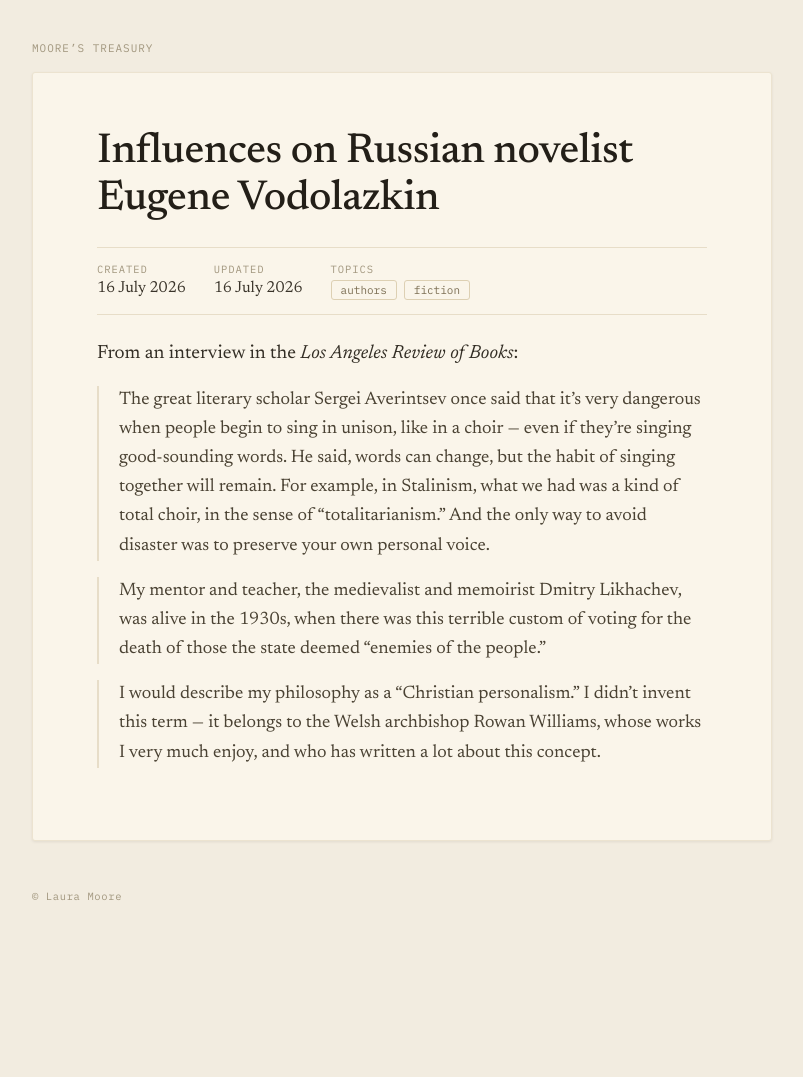
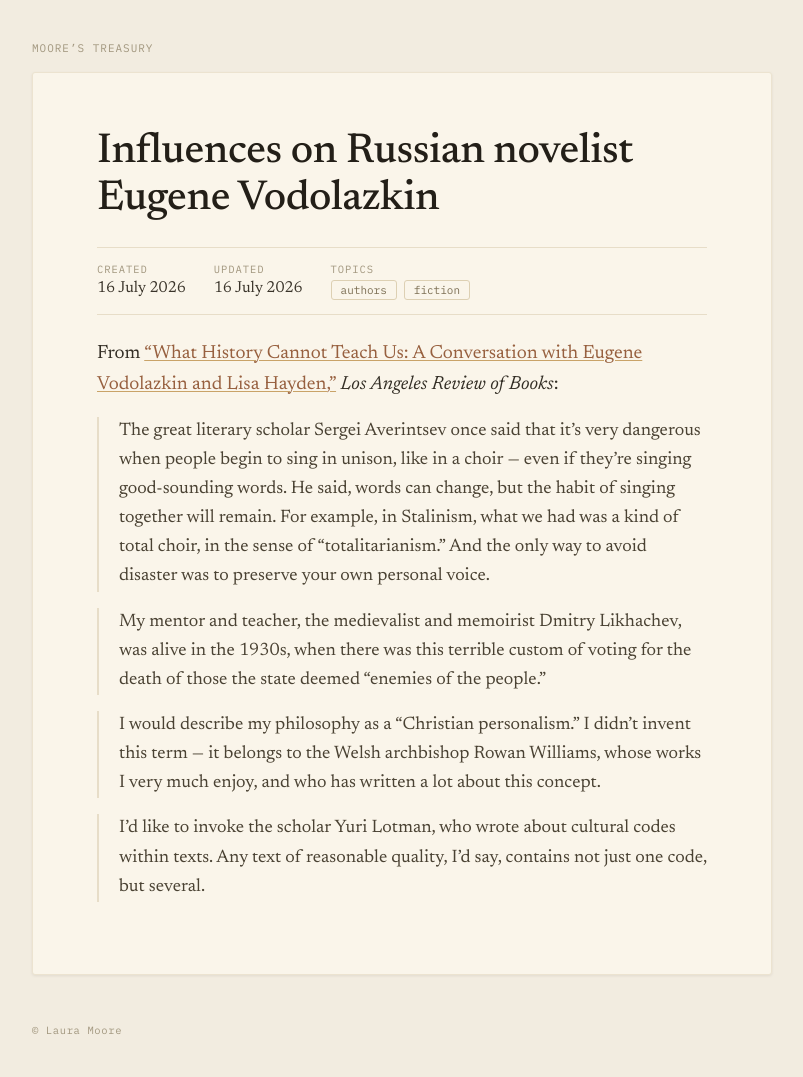
Before and after one commit to lauramoorewrites-del/treasury, a Jekyll site: the page built from _pages/influences-on-eugene-vodolazkin.md, in a window 1280 px wide. Shown: the whole page, without its empty margins (238-1041 px from the left). Built offline with Jekyll 4.4.1, drawn with Linux system fonts in a browser that asks for light colours; before the commit the page ends 943 px from its top, so only the background shows below that.

Commit message:
Add Lotman quote and LARB interview link to Vodolazkin entry
Co-Authored-By: Claude Opus 4.6 (1M context) <noreply@anthropic.com>

```diff
--- a/_pages/influences-on-eugene-vodolazkin.md
+++ b/_pages/influences-on-eugene-vodolazkin.md
@@ -6,10 +6,12 @@ updated: "16 July 2026"
 topics: [authors, fiction]
 ---
 
-From an interview in the *Los Angeles Review of Books*:
+From ["What History Cannot Teach Us: A Conversation with Eugene Vodolazkin and Lisa Hayden,"](https://lareviewofbooks.org/article/what-history-cannot-teach-us-a-conversation-with-eugene-vodolazkin-and-lisa-hayden/) *Los Angeles Review of Books*:
 
 > The great literary scholar Sergei Averintsev once said that it's very dangerous when people begin to sing in unison, like in a choir — even if they're singing good-sounding words. He said, words can change, but the habit of singing together will remain. For example, in Stalinism, what we had was a kind of total choir, in the sense of "totalitarianism." And the only way to avoid disaster was to preserve your own personal voice.
 
 > My mentor and teacher, the medievalist and memoirist Dmitry Likhachev, was alive in the 1930s, when there was this terrible custom of voting for the death of those the state deemed "enemies of the people."
 
 > I would describe my philosophy as a "Christian personalism." I didn't invent this term — it belongs to the Welsh archbishop Rowan Williams, whose works I very much enjoy, and who has written a lot about this concept.
+
+> I'd like to invoke the scholar Yuri Lotman, who wrote about cultural codes within texts. Any text of reasonable quality, I'd say, contains not just one code, but several.
```
